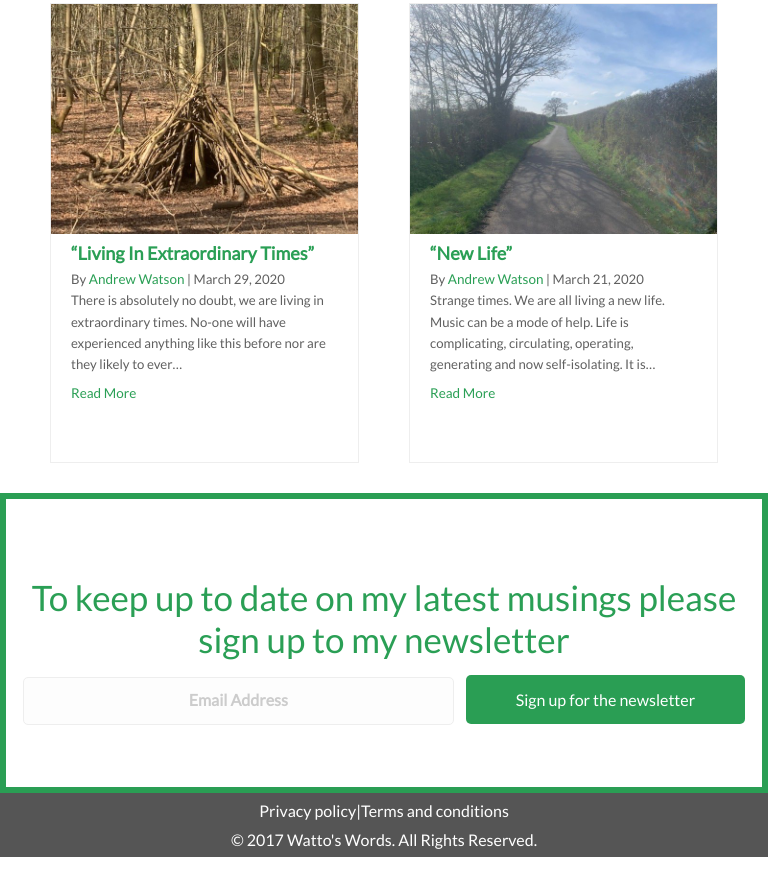
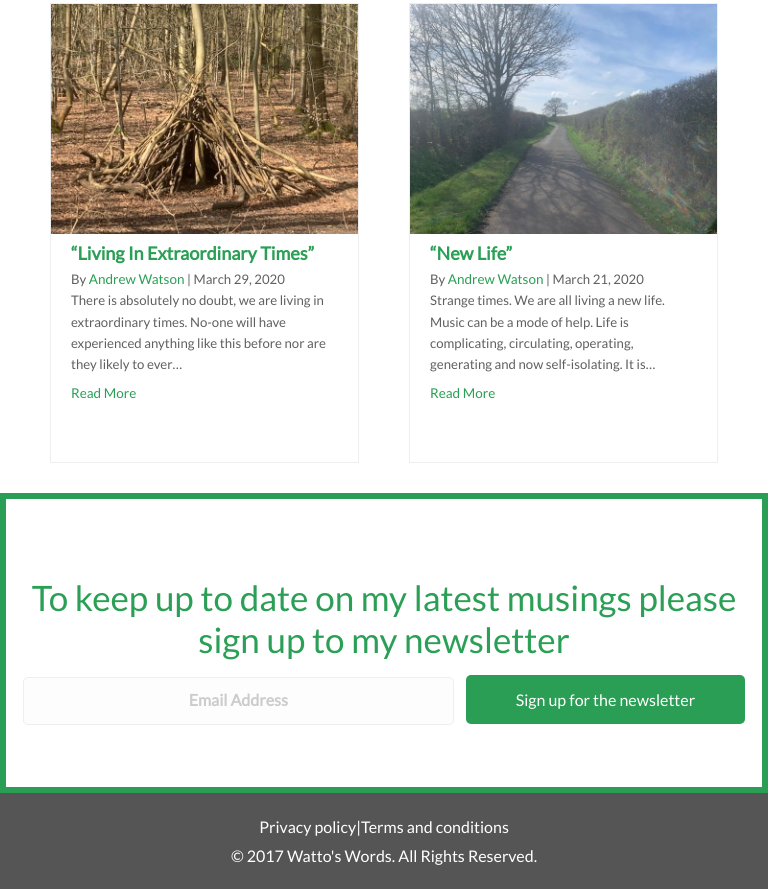
Before and after one commit to ibeO-GH/Wattos-word, a plain HTML site: page index.html in a window 768 px wide. Shown: the part 2156-3045 px from the top of the page. Before the commit the page ends 3013 px from the top, so only its background shows below. Drawn offline with nearby package versions, Linux system fonts and the light colour scheme.

Commit message:
footer update

```diff
--- a/mediaqueries.css
+++ b/mediaqueries.css
@@ -80,7 +80,7 @@
     padding: 1.5rem 5rem;
   }
   footer {
-    min-height: 8vh;
+    min-height: 12vh;
   }
 }
 
```
